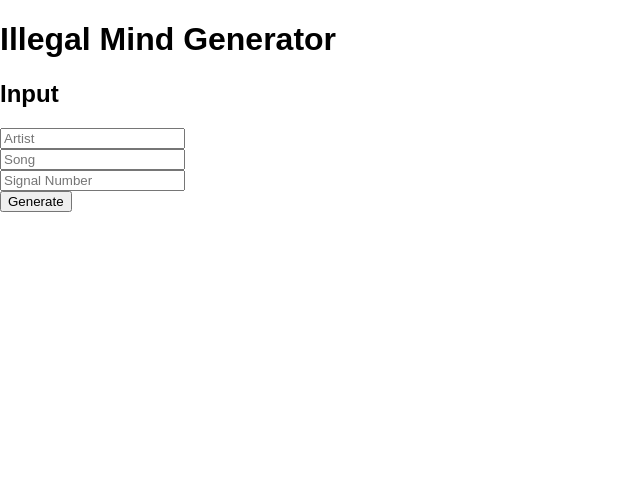
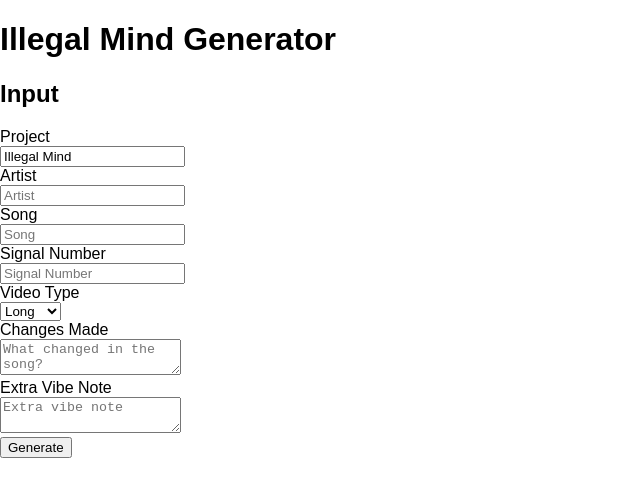
Before and after one commit to maxsoulfly/illegal-mind-generator, a React (Vite) app in the folder illegal-mind-generator/: page / in a window 1280 px wide. Shown: the top 496 px of the page, without its empty margins (0-640 px from the left). Built offline with nearby package versions, Linux system fonts and the light colour scheme.

Commit message:
feat: expand input form with full MVP fields
- added project, videoType, changesMade, extraVibeNote to form state
- updated InputForm with additional inputs and textarea fields
- kept controlled inputs pattern
- prepared data structure for generator engine

```diff
--- a/illegal-mind-generator/src/App.jsx
+++ b/illegal-mind-generator/src/App.jsx
@@ -3,9 +3,13 @@ import InputForm from "./components/InputForm";
 
 function App() {
   const [formData, setFormData] = useState({
+    project: "Illegal Mind",
     artist: "",
     song: "",
-    signalNumber: ""
+    signalNumber: "",
+    videoType: "Long",
+    changesMade: "",
+    extraVibeNote: ""
   });
 
   const handleGenerate = () => {
--- a/illegal-mind-generator/src/components/InputForm.jsx
+++ b/illegal-mind-generator/src/components/InputForm.jsx
@@ -12,19 +12,27 @@ function InputForm({ formData, setFormData, onGenerate }) {
     <div>
       <h2>Input</h2>
 
+      <label>Project</label>
+      <br />
+      <input
+        name="project"
+        value={formData.project}
+        onChange={handleChange}
+      />
+      <br />
+
+      <label>Artist</label>
+      <br />
       <input
         name="artist"
         placeholder="Artist"
         value={formData.artist}
         onChange={handleChange}
-/*************  ✨ Windsurf Command ⭐  *************/
-/**
- * Handles form submission by logging the current form data to the console.
- * @return {void}
- */
-/*******  b1f1ab2e-875f-4305-b3f9-9af39a6ca7e8  *******/      />
+      />
       <br />
 
+      <label>Song</label>
+      <br />
       <input
         name="song"
         placeholder="Song"
@@ -33,10 +41,44 @@ function InputForm({ formData, setFormData, onGenerate }) {
       />
       <br />
 
+      <label>Signal Number</label>
+      <br />
       <input
         name="signalNumber"
         placeholder="Signal Number"
         value={formData.signalNumber}
+        onChange={handleChange}
+      />
+      <br />
+
+      <label>Video Type</label>
+      <br />
+      <select
+        name="videoType"
+        value={formData.videoType}
+        onChange={handleChange}
+      >
+        <option value="Long">Long</option>
+        <option value="Shorts">Shorts</option>
+      </select>
+      <br />
+
+      <label>Changes Made</label>
+      <br />
+      <textarea
+        name="changesMade"
+        placeholder="What changed in the song?"
+        value={formData.changesMade}
+        onChange={handleChange}
+      />
+      <br />
+
+      <label>Extra Vibe Note</label>
+      <br />
+      <textarea
+        name="extraVibeNote"
+        placeholder="Extra vibe note"
+        value={formData.extraVibeNote}
         onChange={handleChange}
       />
       <br />
```
